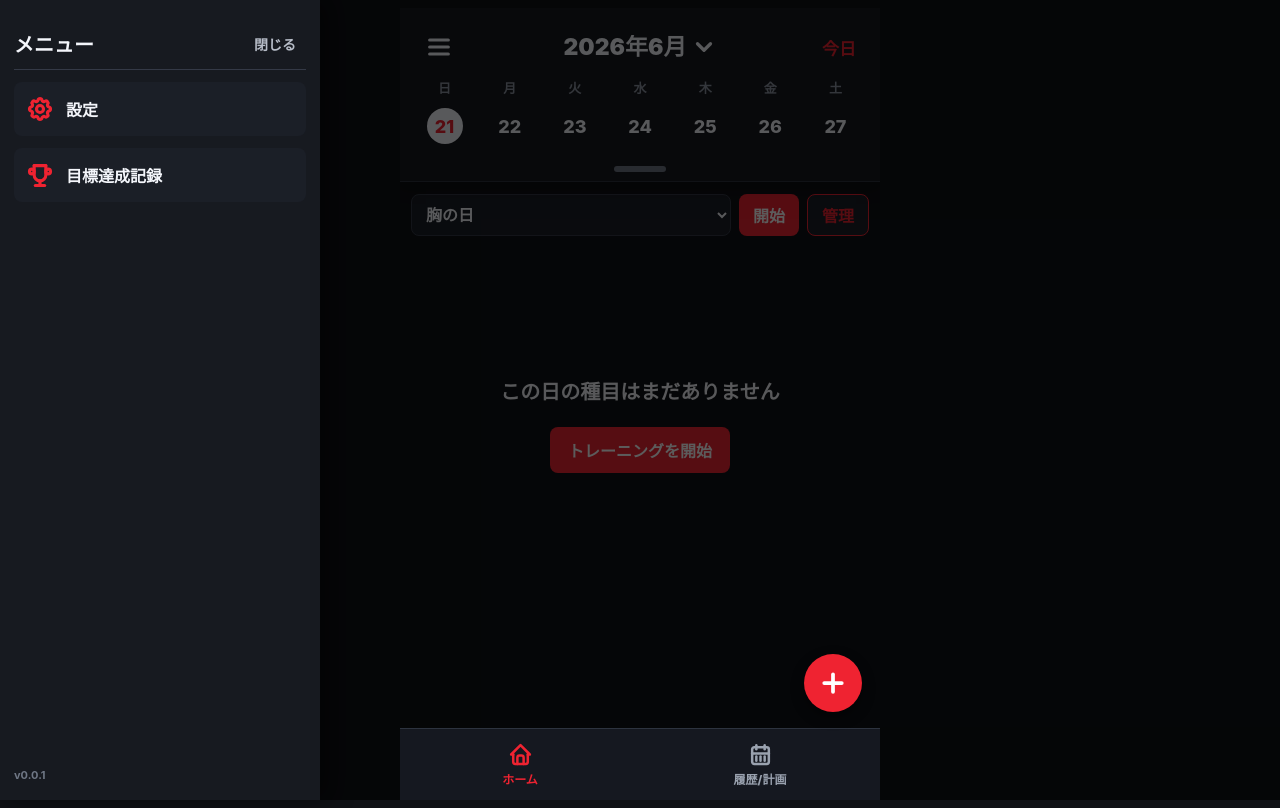
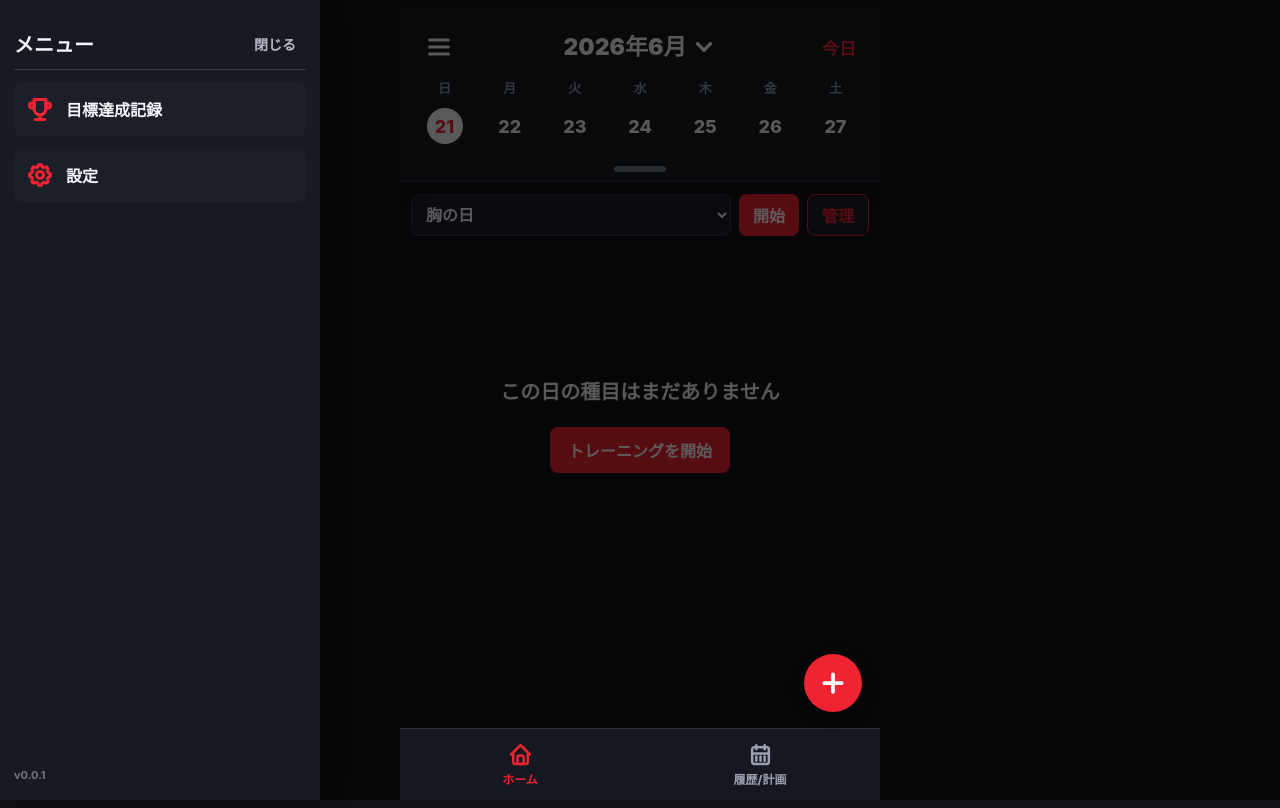
Before and after one commit to ohgiwk/FitLog, a React (Vite) app: page / in a window 1280 px wide. Both pictures are taken after a click on the button 439 px from the left and 47 px from the top of the page. Built offline with nearby package versions, Linux system fonts and the light colour scheme.

Commit message:
fix: move settings to bottom of drawer

```diff
--- a/src/components/HomeCalendar.tsx
+++ b/src/components/HomeCalendar.tsx
@@ -73,18 +73,18 @@ export function HomeCalendar({
             <button
               className="drawer-link"
               type="button"
+              onClick={() => openFromDrawer(onOpenGoalAchievements)}
+            >
+              <TrophyIcon />
+              <span>目標達成記録</span>
+            </button>
+            <button
+              className="drawer-link"
+              type="button"
               onClick={() => openFromDrawer(onOpenSettings)}
             >
               <SettingsIcon />
               <span>設定</span>
-            </button>
-            <button
-              className="drawer-link"
-              type="button"
-              onClick={() => openFromDrawer(onOpenGoalAchievements)}
-            >
-              <TrophyIcon />
-              <span>目標達成記録</span>
             </button>
             <div className="drawer-version" aria-label={`アプリバージョン ${appVersion}`}>
               {appVersion}
```
